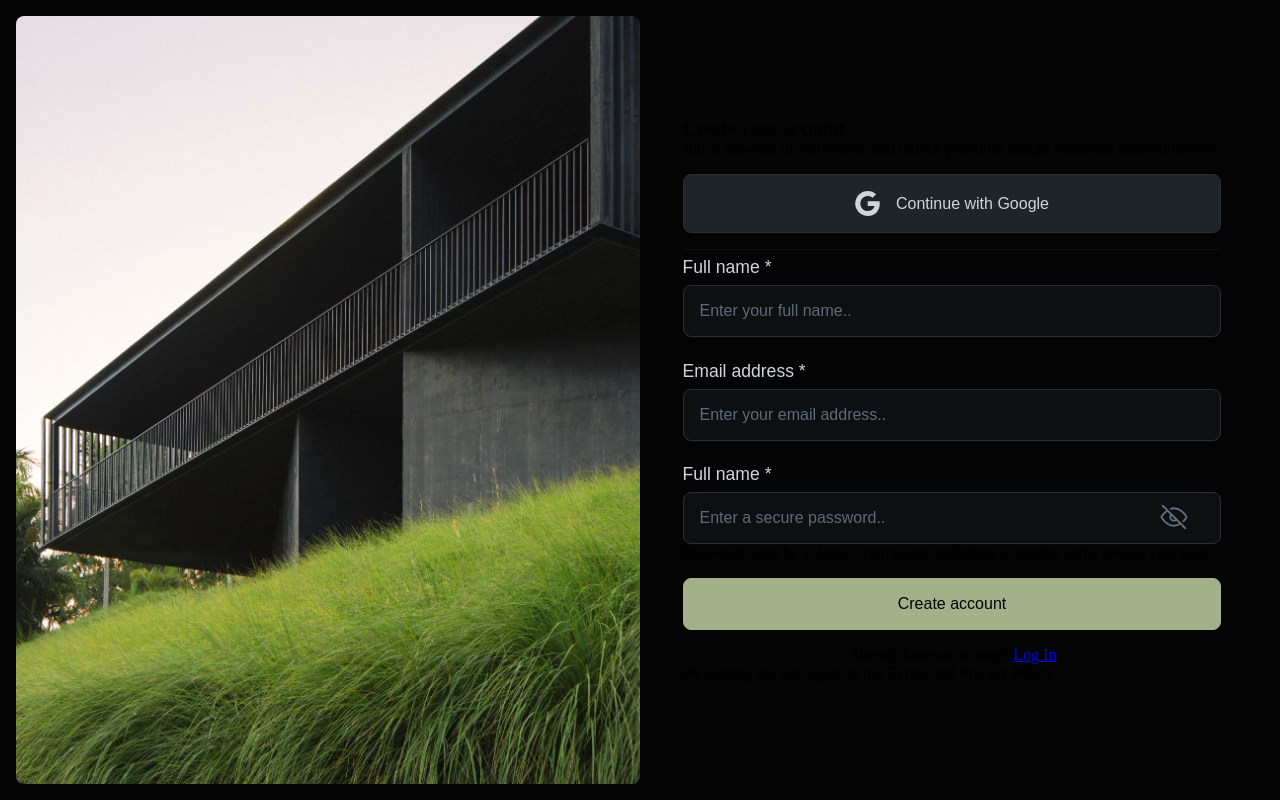
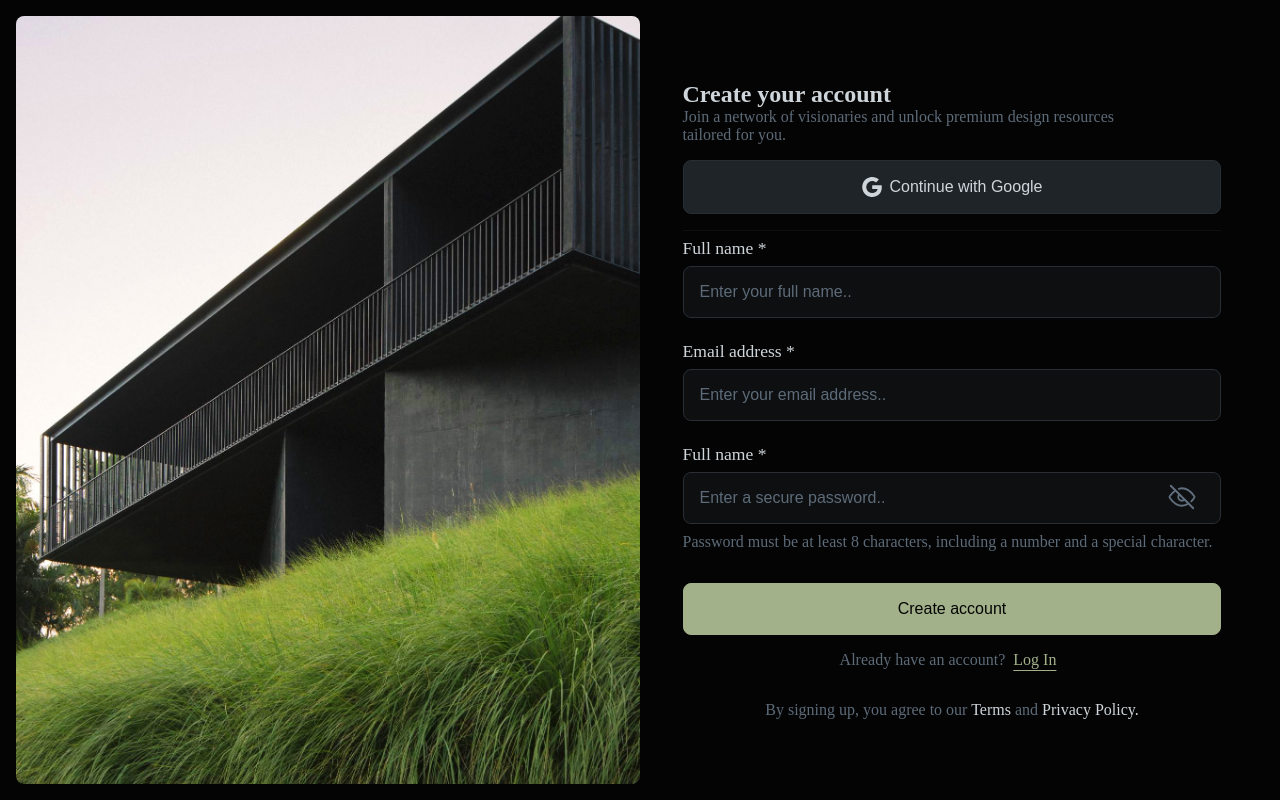
Before and after one commit to asianprogrammer/Login, a plain HTML site: page index.html in a window 1280 px wide. Drawn offline with Linux system fonts and the light colour scheme.

Commit message:
Width changed

```diff
--- a/index.html
+++ b/index.html
@@ -25,7 +25,7 @@
         <section class="right-view flex FW F-center">
             <section class="activity">
                 <h1>Create your account</h1>
-                <p class="gray">Join a network of visionaries and unlock premium design resources tailored for you.</p>
+                <p class="gray w">Join a network of visionaries and unlock premium design resources tailored for you.</p>
 
                 <button class="flex F-center api-login">
                     <div class="icon">
--- a/style.css
+++ b/style.css
@@ -39,7 +39,7 @@ main {
 }
 
 .left-view .image-view img {
-    width: 105%;
+    width: 100%;
     height: 100%;
     object-fit: cover;
     object-position: bottom;
@@ -116,7 +116,6 @@ input::placeholder {
     font-size: 1.1em;
     color: var(--white);
     display: inline-block;
-    font-family: sans-serif;
 }
 
 .input:has(+ .input){
@@ -124,9 +123,11 @@ input::placeholder {
 }
 
 .icon {
-    width: 25px;
-    height: 25px;
-    margin-right: 1em;
+    width: 20px;
+    height: 20px;
+    user-select: none;
+    margin-right: 0.5em;
+    -webkit-user-drag: none;
 }
 
 .right-view {
@@ -138,3 +139,39 @@ hr {
     border: none;
     background-color: var(--dark);
 }
+
+h1 {
+    font-size: 1.5em;
+    color: var(--white);
+}
+
+.gray {
+    color: var(--gray);
+}
+
+form p {
+    margin-top: 0.6em;
+    margin-bottom: 1em;
+}
+
+.center-view {
+    text-align: center;
+}
+
+.center-view div {
+    margin-bottom: 2em;
+}
+
+.white {
+    color: var(--white);
+}
+
+a {
+    margin: 0 0.5em;
+    color: var(--green);
+    text-underline-offset: 0.3em;
+}
+
+.activity .w {
+    width: 85%;
+}
```
